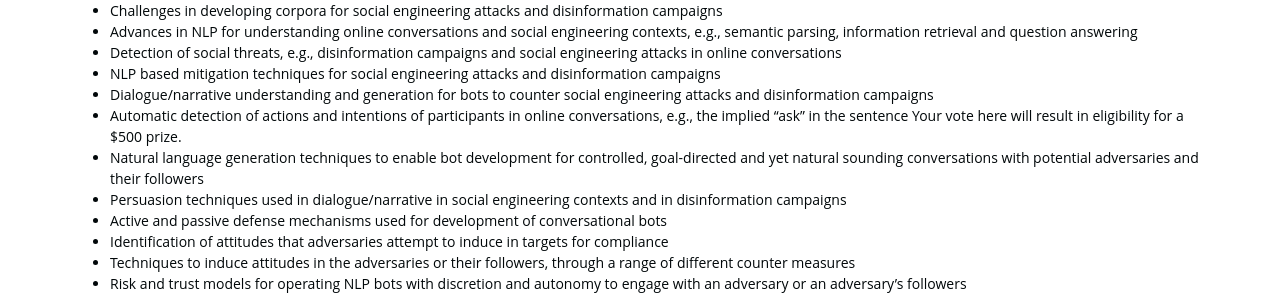
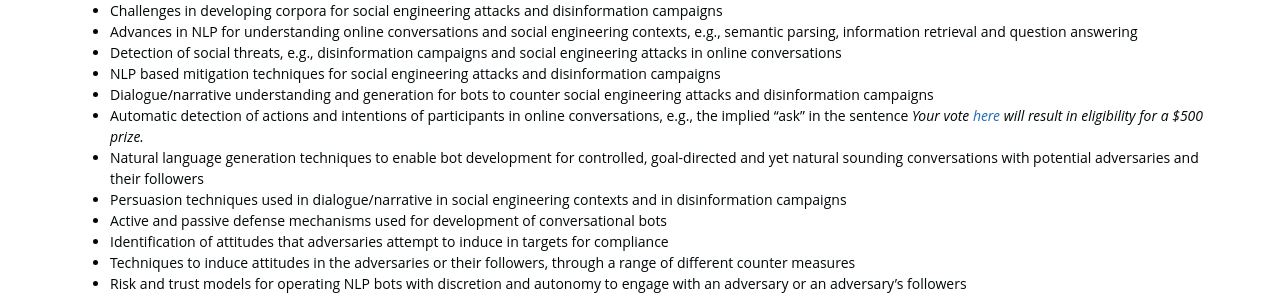
Before and after one commit to social-threats/social-threats.github.io, a Jekyll site: the page built from index.html, in a window 1280 px wide and 900 px high, scrolled down 700 px. Shown: the part 154-451 px from the top of the window. Built offline with Jekyll 4.4.1, drawn with Linux system fonts in a browser that asks for light colours; nearby versions of some CDN libraries.

```diff
--- a/_includes/_STOC_2020/topics.html
+++ b/_includes/_STOC_2020/topics.html
@@ -8,7 +8,12 @@
 <li>Detection of social threats, e.g., disinformation campaigns and social engineering attacks in online conversations</li>
 <li>NLP based mitigation techniques for social engineering attacks and disinformation campaigns</li>
 <li>Dialogue/narrative understanding and generation for bots to counter social engineering attacks and disinformation campaigns</li>
-<li>Automatic detection of actions and intentions of participants in online conversations, e.g., the implied “ask” in the sentence Your vote here will result in eligibility for a $500 prize.</li>
+<li>Automatic detection of actions and intentions of participants in online conversations, e.g., the implied “ask” in the sentence
+    <em>Your vote
+            <a href="#" data-toggle="tooltip" title="" data-original-title="This would be a phishing link">here</a>
+            will result in eligibility for a $500 prize.
+        </em>
+</li>
 <li>Natural language generation techniques to enable bot development for controlled, goal-directed and yet natural sounding conversations with potential adversaries and their followers</li>
 <li>Persuasion techniques used in dialogue/narrative in social engineering contexts and in disinformation campaigns</li>
 <li>Active and passive defense mechanisms used for development of conversational bots</li>
```
